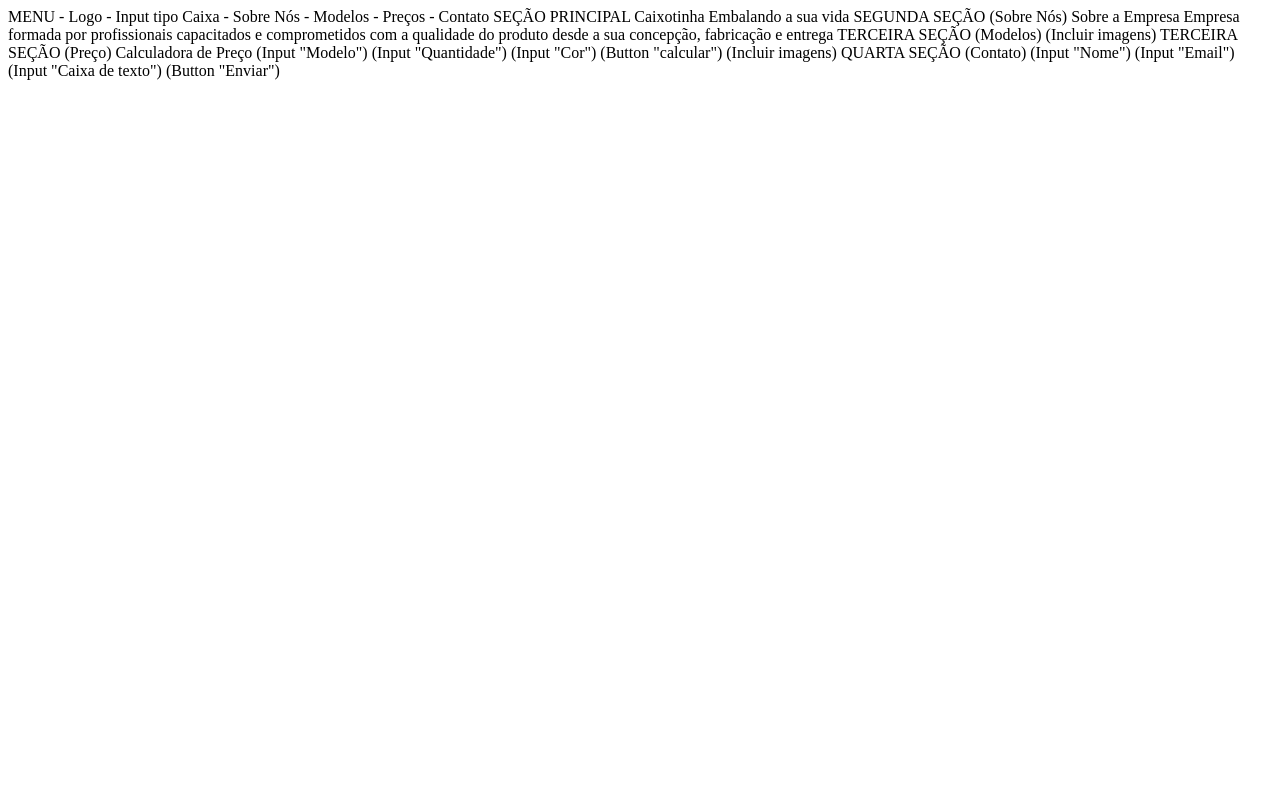
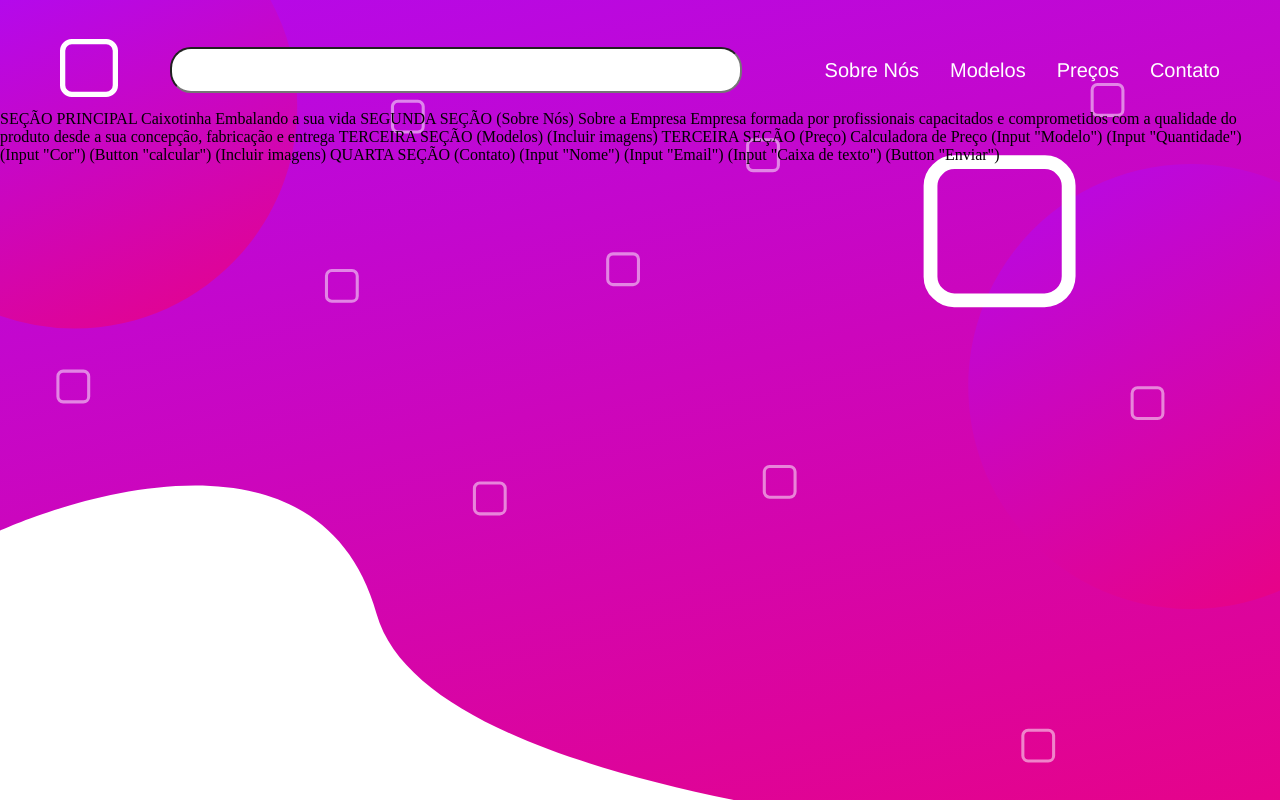
Before and after one commit to Rack27/caixotinha, a plain HTML site: page index.html in a window 1280 px wide. Drawn offline with Linux system fonts and the light colour scheme.

Commit message:
Configuração class navBar "Menu".

```diff
--- a/css/estilo.css
+++ b/css/estilo.css
@@ -0,0 +1,33 @@
+body {
+    background-image: url(../img/bg.svg);
+    background-repeat: no-repeat;
+    background-size: 100%;
+}
+div.navBar {
+    display: flex;
+    justify-content:space-between;
+    align-items: center;
+    height: 80px;
+    margin-top:  30px;
+    margin-left: 0px;
+}
+.logo {
+    margin-left: 60px;
+}
+input {
+    height: 40px;
+    border-radius: 21px;
+    width: 564px;
+}
+div.menu {
+    display: flex;
+    margin-right: 60px;
+}
+a {
+    font-family: Helvetica;
+    font-size: 20px;
+    margin-left: 31px;
+    color: #FFFFFF;
+    height: 23px;
+    text-decoration: none;
+}
--- a/index.html
+++ b/index.html
@@ -1,19 +1,42 @@
 <!DOCTYPE html>
 <html lang="pt-br">
+
 <head>
     <meta charset="UTF-8">
     <meta name="viewport" content="width=device-width, initial-scale=1.0">
     <meta http-equiv="X-UA-Compatible" content="ie=edge">
     <title>Caixotinha</title>
+    <link rel="stylesheet" href="css/estilo.css">
+    <link rel="stylesheet" href="css/reset.css">
 </head>
+
 <body>
-    MENU
-    - Logo
-    - Input tipo Caixa
-    - Sobre Nós
-    - Modelos
-    - Preços
-    - Contato
+    <form>
+        <nav>
+            <div class="navBar">
+                <div>
+                    <img src="img/logo.svg" class="logo" alt="logo.svg">
+                </div>
+                <div>
+                    <input type="text">
+                </div>
+                <div class="menu">
+                    <div>
+                        <a href="">Sobre Nós</a>
+                    </div>
+                    <div>
+                        <a href="">Modelos</a>
+                    </div>
+                    <div>
+                        <a href="">Preços</a>
+                    </div>
+                    <div>
+                        <a href="">Contato</a>
+                    </div>
+                </div>
+            </div>
+        </nav>
+    </form>
 
     SEÇÃO PRINCIPAL
     Caixotinha
@@ -42,4 +65,5 @@
     (Button "Enviar")
 
 </body>
+
 </html>
```
